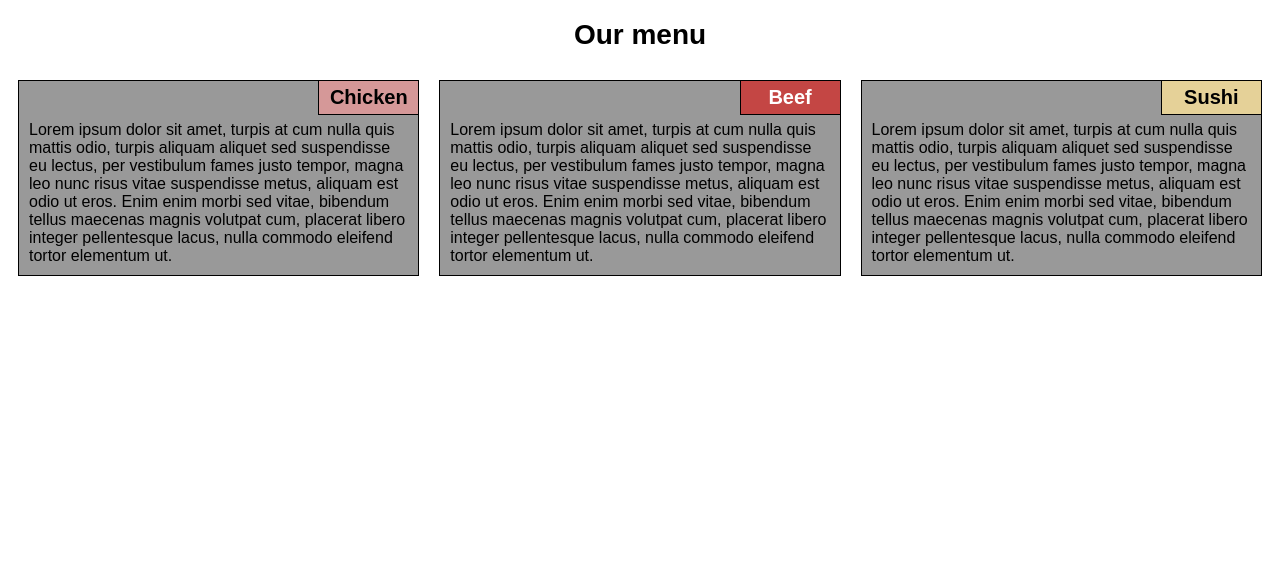
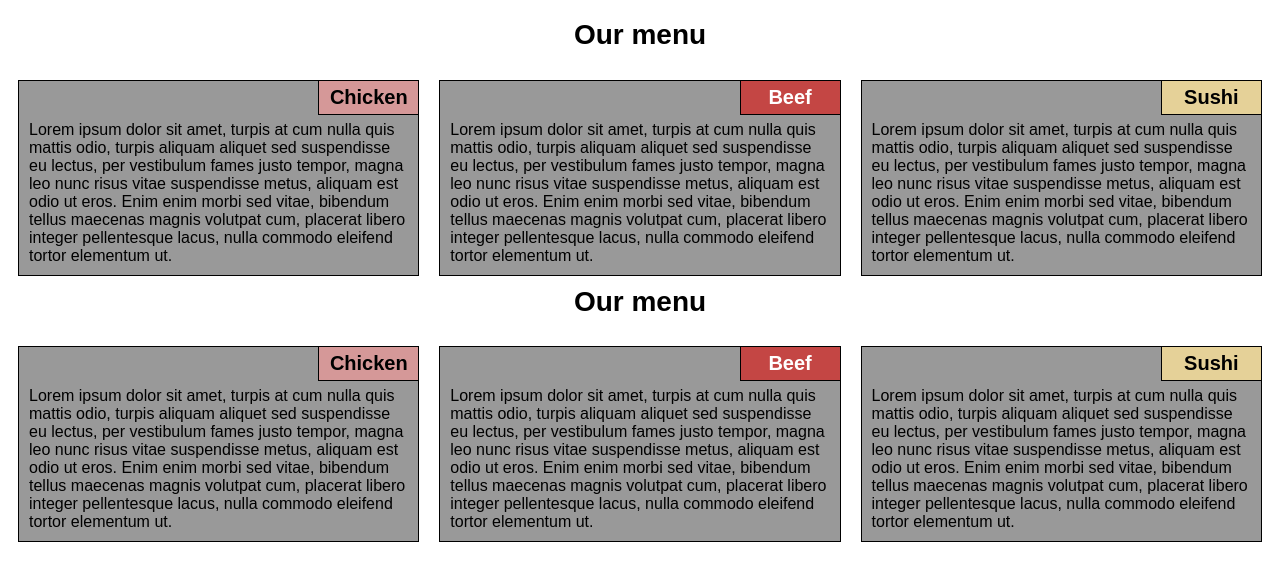
Before and after one commit to Natalja-Olefire/coursera-html-css-js, a plain HTML site: page module2-solution/index.html in a window 1280 px wide. Drawn offline with Linux system fonts and the light colour scheme.

```diff
--- a/module2-solution/index.html
+++ b/module2-solution/index.html
@@ -34,3 +34,40 @@
 	</div>
 </div>
 </body>
+<!DOCTYPE html>
+<html>
+<head>
+<meta charset="utf-8">
+<title>Module 2 solution</title>
+<link rel="stylesheet" href="css/style.css"/>
+</head>
+<body>
+<h1>Our menu</h1>
+<div class="row">
+	<div class="menu-item-container col-lg-3 col-md-2">
+	<div class="menu-item">
+	<div class="menu-title" id="chicken">Chicken</div>
+	<div class="menu-item-content">
+		Lorem ipsum dolor sit amet, turpis at cum nulla quis mattis odio, turpis aliquam aliquet sed suspendisse eu lectus, per vestibulum fames justo tempor, magna leo nunc risus vitae suspendisse metus, aliquam est odio ut eros. Enim enim morbi sed vitae, bibendum tellus maecenas magnis volutpat cum, placerat libero integer pellentesque lacus, nulla commodo eleifend tortor elementum ut.
+	</div>
+	</div>
+	</div>
+	<div class="menu-item-container col-lg-3 col-md-2">
+	<div class="menu-item">
+	<div class="menu-title" id="beef">Beef</div>
+	<div class="menu-item-content">
+		Lorem ipsum dolor sit amet, turpis at cum nulla quis mattis odio, turpis aliquam aliquet sed suspendisse eu lectus, per vestibulum fames justo tempor, magna leo nunc risus vitae suspendisse metus, aliquam est odio ut eros. Enim enim morbi sed vitae, bibendum tellus maecenas magnis volutpat cum, placerat libero integer pellentesque lacus, nulla commodo eleifend tortor elementum ut.
+	</div>
+	</div>
+	</div>
+	<div class="menu-item-container col-lg-3 col-md-1">
+	<div class="menu-item">
+	<div class="menu-title" id="sushi">Sushi</div>
+	<div class="menu-item-content">
+		Lorem ipsum dolor sit amet, turpis at cum nulla quis mattis odio, turpis aliquam aliquet sed suspendisse eu lectus, per vestibulum fames justo tempor, magna leo nunc risus vitae suspendisse metus, aliquam est odio ut eros. Enim enim morbi sed vitae, bibendum tellus maecenas magnis volutpat cum, placerat libero integer pellentesque lacus, nulla commodo eleifend tortor elementum ut.
+	</div>
+	</div>
+	</div>
+</div>
+</body>
+</html>
```
